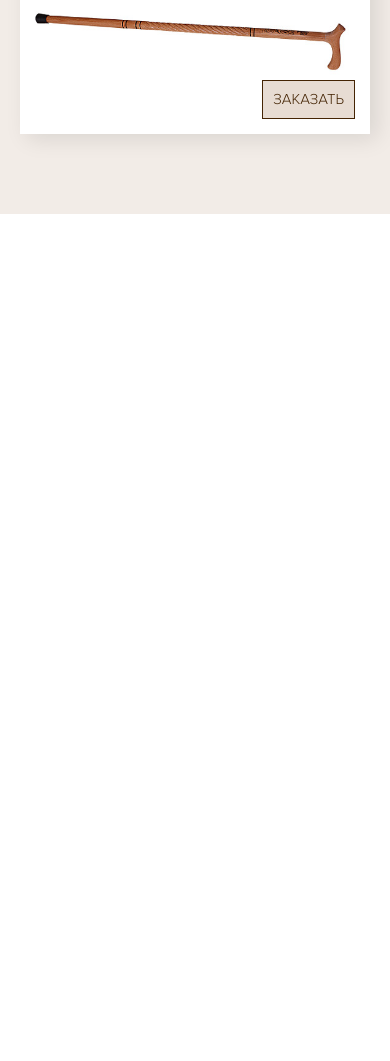
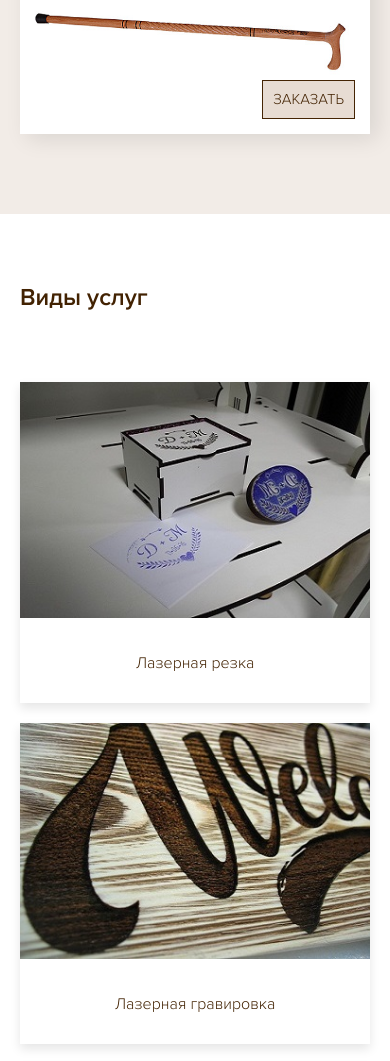
Before and after one commit to Elena4060/lazer-wood, a plain HTML site: page index.html in a window 390 px wide. Shown: the part 6464-7525 px from the top of the page. Before the commit the page ends 6678 px from the top, so only its background shows below. Drawn offline with Linux system fonts and the light colour scheme; a script that the page names is missing.

Commit message:
вава

```diff
--- a/index.html
+++ b/index.html
@@ -204,6 +204,38 @@
                 </div>
             </div>
         </section>
+        <section class="section blog">
+            <div class="container">
+                <h2 class="blog__title">Виды услуг</h2>
+                <div class="blog-list">
+                    <div class="blog-card blog-list__card">
+                        <div class="blog-list__image">
+                            <img class="img-fluid" src="img/blog-list/blog-post-1.jpg" alt="">
+                        </div>
+                        <div class="blog-list__text">Лазерная резка</div>
+                    </div>
+                    <div class="blog-card blog-list__card">
+                        <div class="blog-list__image">
+                            <img class="img-fluid" src="img/blog-list/blog-post-2.jpg" alt="">
+                        </div>
+                        <div class="blog-list__text">Лазерная гравировка</div>
+                    </div>
+                    <div class="blog-card blog-list__card">
+                        <div class="blog-list__image">
+                            <img class="img-fluid" src="img/blog-list/blog-post-3.jpg" alt="">
+                        </div>
+                        <div class="blog-list__text">Фрезерная резка</div>
+                    </div>
+                    <!-- <div class="blog-card blog-list__card">
+                                    <div class="blog-list__image">
+                                        <img class="img-fluid" src="img/blog-list/blog-post-4.jpg" alt="">
+                                    </div>
+                                    <div class="blog-list__text"></div> -->
+                </div>
+            </div>
+
+            </div>
+        </section>
     </main>
 
 <!-- Подключение виджета Spikmi -->
--- /dev/null
+++ b/sass/blocks/_blog.sass
@@ -0,0 +1,37 @@
+.blog
+	&__title
+		font-size: 24px
+		+bold
+		margin-bottom: 70px
+	&-card
+		box-shadow: 0 5px 10px rgba(0, 0, 0, 0.1)
+	&-list
+		display: flex
+		justify-content: space-between
+		flex-wrap: wrap
+		&__image
+			height: 200px
+			overflow: hidden
+		&__card
+			margin-bottom: 20px
+		&__text
+			display: flex
+			justify-content: center
+			align-items: center
+			min-height: 80px
+@media (max-width: 1169px)
+	.blog
+		&-card
+			max-width: 30%
+			justify-content: space-around
+		&-list
+			&__image
+		  	height: auto
+@media (max-width: 768px)
+	.blog
+		&-card
+			max-width: 100%
+			justify-content: space-between
+		&-list
+			&__image
+		  	height: auto
--- a/sass/style.sass
+++ b/sass/style.sass
@@ -24,3 +24,6 @@
 
 // 	Блок catalog
 @import 'blocks/catalog'
+
+// 	Блок catalog
+@import 'blocks/blog'
```
Also changed, not shown: css/style.css, img/blog-list/blog-post-1.jpg (added), img/blog-list/blog-post-2.jpg (added), img/blog-list/blog-post-3.jpg (added), img/blog-list/blog-post-3.png (added), img/blog-list/letters-4466230_640.jpg (added), img/catalog/catalog-image-5.jpg, 2 other files.
